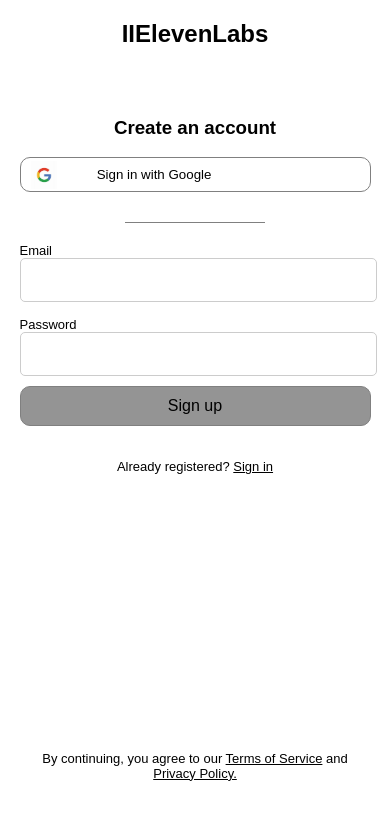
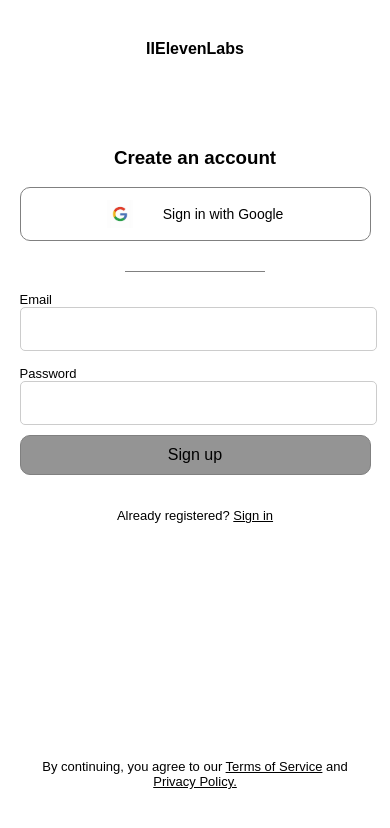
Before and after one commit to ayush-12407151/signup-page, a plain HTML site: page index.html in a window 390 px wide. Shown: the top 828 px of the page. Drawn offline with Linux system fonts and the light colour scheme; a web font is replaced by a local one.

Commit message:
Making this page responsive

```diff
--- a/assigment1.css
+++ b/assigment1.css
@@ -129,32 +129,41 @@
 
 /* Mobile devices */
 @media (max-width: 600px) {
+
+    /* Make main container wider */
     .chlidOfmain {
         width: 90%;
     }
 
-    #header {
-        padding: 20px;
-        font-size: 24px;
+    /* Fix Google sign-in button */
+    #Sign {
+        width: 100%;
+        height: auto;
+        padding: 12px;
+        justify-content: center;
+        gap: 10px;
     }
 
-    #Sign {
-        width: 100%;
+    #Sign div:last-child {
+        white-space: nowrap;
+        font-size: 14px;
     }
 
+    /* Fix form width */
     #f {
         width: 100%;
         margin: 20px 0;
+    }
+
+    /* Better touch size */
+    input[type="email"],
+    input[type="password"] {
+        height: 40px;
+        font-size: 16px;
     }
 
     #submit {
         height: 40px;
         font-size: 16px;
     }
-
-    input[type="email"],
-    input[type="password"] {
-        height: 40px;
-        font-size: 16px;
-    }
 }
```
